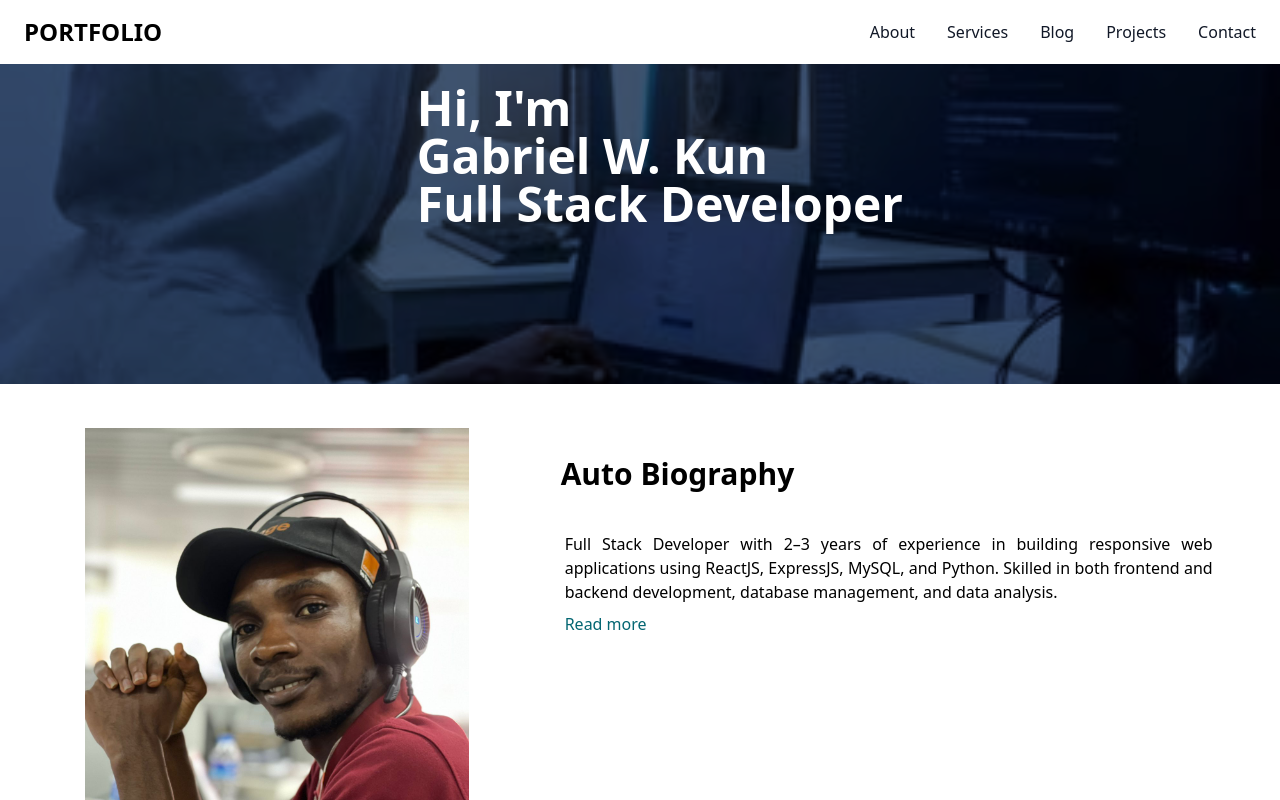
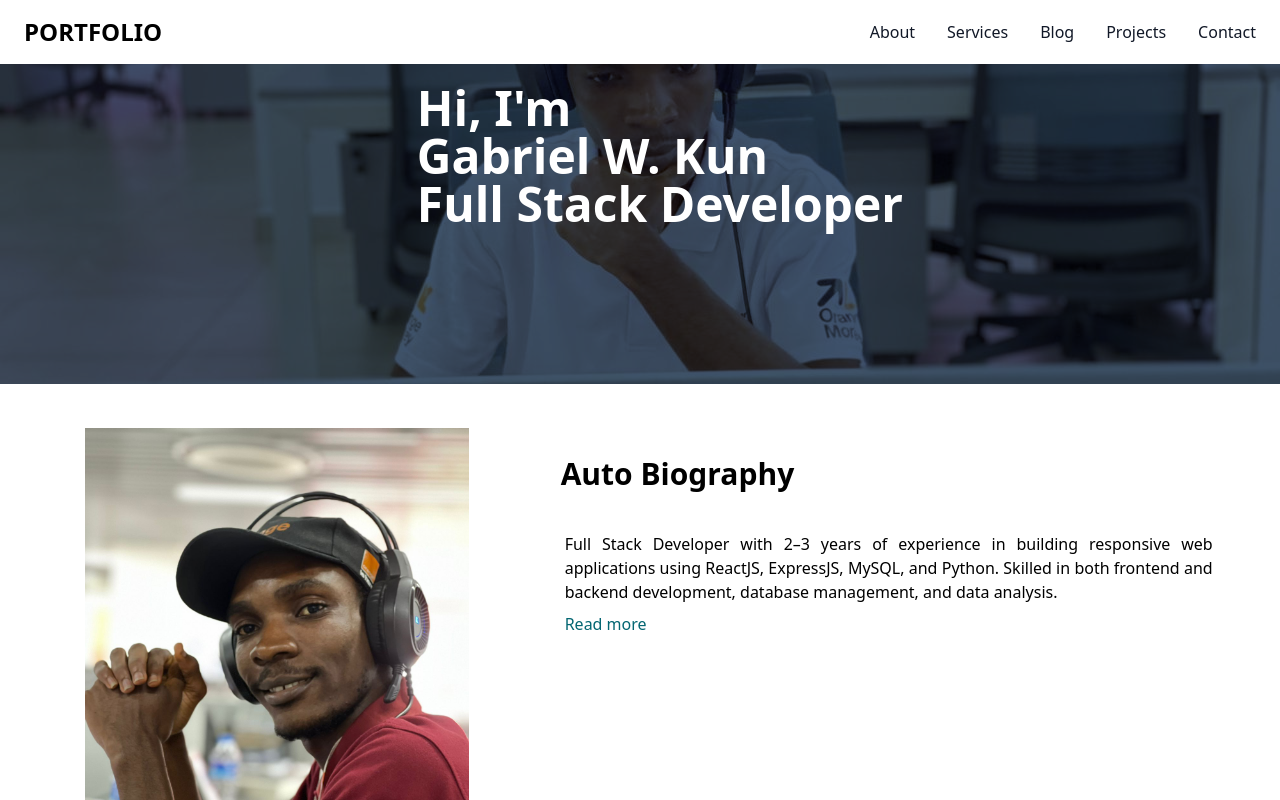
Before and after one commit to Gabriel-3191997/portfolio, a React (Vite) app in the folder myportfolio/: page / in a window 1280 px wide. Shown: the top 800 px of the page. Built offline with nearby package versions, Linux system fonts and the light colour scheme.

Commit message:
hero-image updated

```diff
--- a/myportfolio/src/App.css
+++ b/myportfolio/src/App.css
@@ -4,7 +4,7 @@ body{
 
 #hero-image{
 
-  background-image: url('images/487804623_2475805612812201_4372487470002518231_n.jpg');
+  background-image: url('images/hero-image.jpeg');
 }
 
 span#readmore{
--- a/myportfolio/src/banner.jsx
+++ b/myportfolio/src/banner.jsx
@@ -1,8 +1,8 @@
 import React from 'react'
 import Heading from './heading'
 import Nav from './nav'
-import images from
-'./images/487804623_2475805612812201_4372487470002518231_n.jpg'
+import heroImage from './images/hero-image.jpeg';
+
 class Banner extends React.Component{
 
 	render(){
```
Also changed, not shown: myportfolio/src/images/hero-image.jpeg (added).
